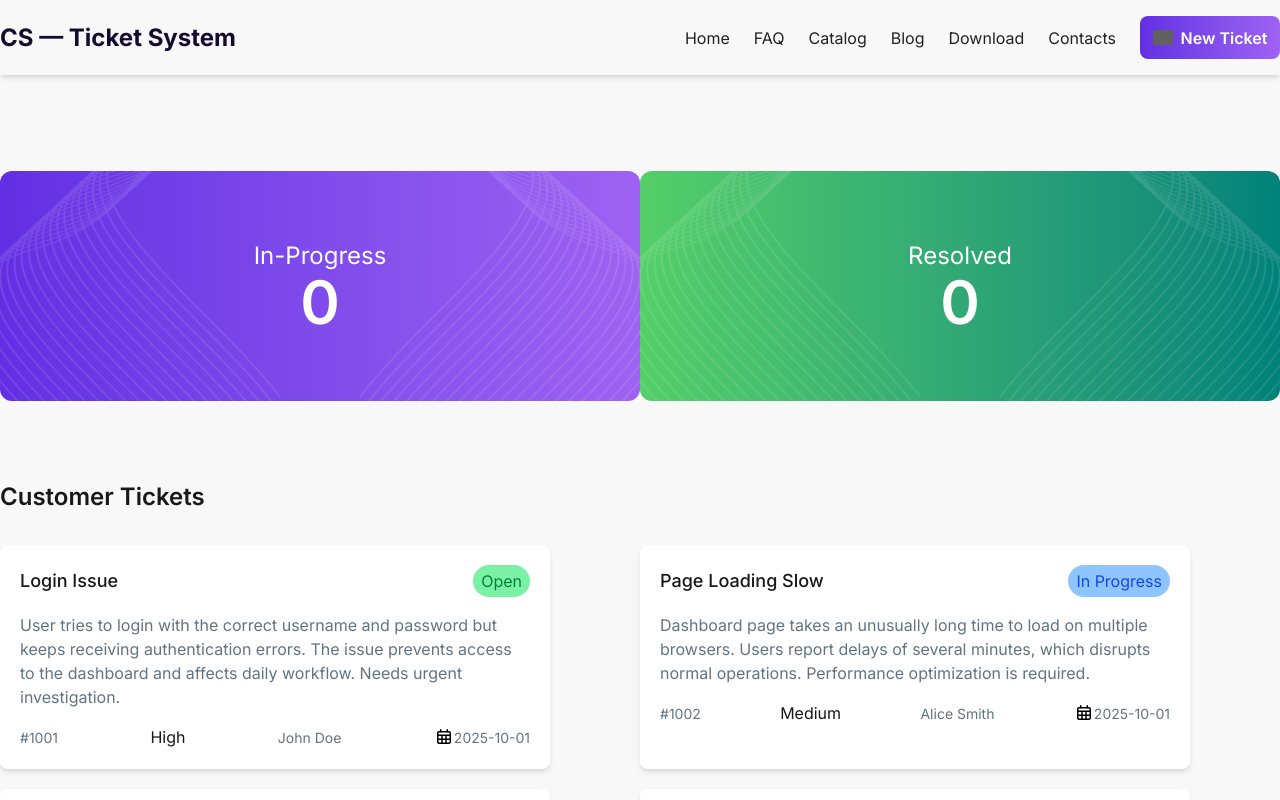
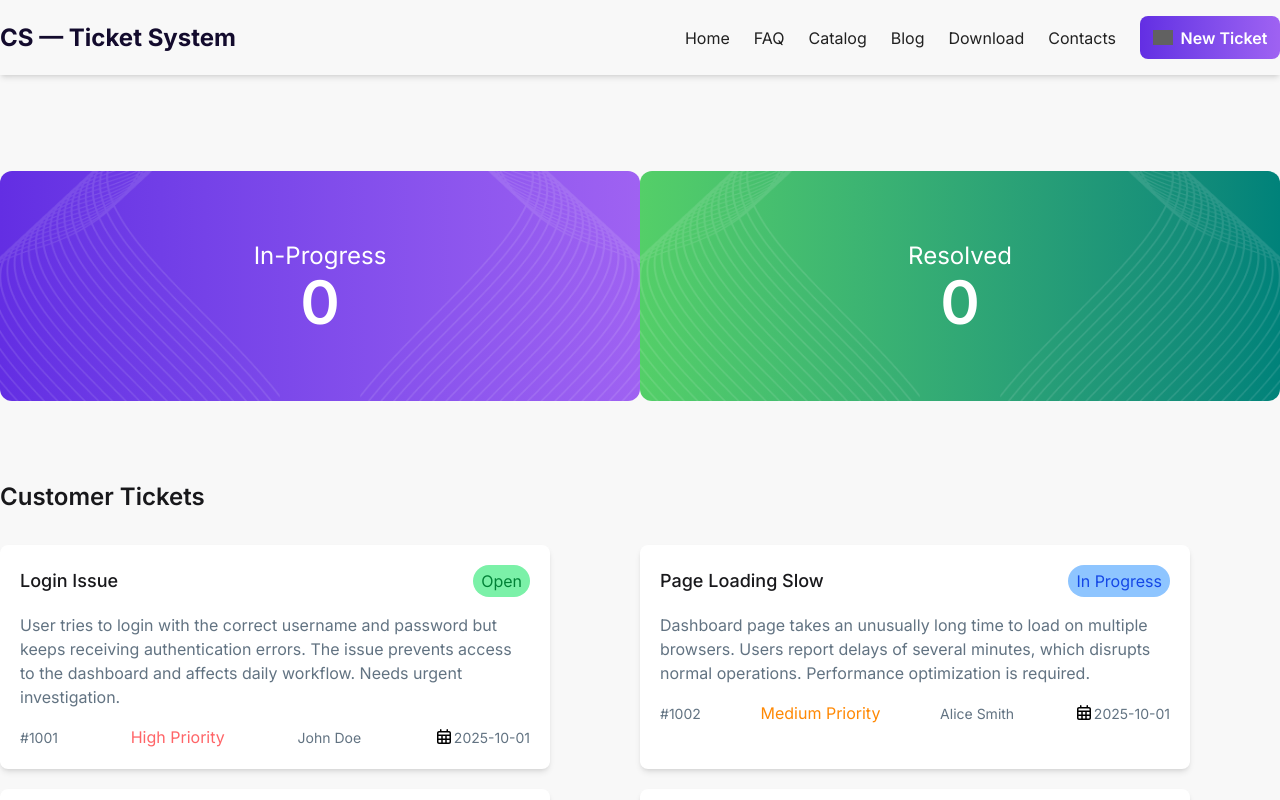
Before and after one commit to Afnan-Afrid-Jamal/Assignment_7, a React (Vite) app: page / in a window 1280 px wide. Shown: the top 800 px of the page. Built offline with nearby package versions, Linux system fonts and the light colour scheme; grey boxes are pictures that could not be loaded.

Commit message:
conditionally priority color added

```diff
--- a/public/tickets.json
+++ b/public/tickets.json
@@ -22,7 +22,7 @@
     "title": "Password Reset",
     "description": "Users request password resets but never receive the reset emails. Spam folders have been checked. This issue affects multiple users and prevents account recovery. Immediate fix needed.",
     "customer": "Bob Johnson",
-    "priority": "High",
+    "priority": "Low",
     "status": "In Progress",
     "createdAt": "2025-10-01"
   },
@@ -40,7 +40,7 @@
     "title": "Error 500 on Checkout",
     "description": "When users attempt to checkout items in the cart, the server intermittently returns a 500 Internal Server Error. This prevents order completion and affects sales. Urgent backend fix required.",
     "customer": "Michael Brown",
-    "priority": "Critical",
+    "priority": "High",
     "status": "Open",
     "createdAt": "2025-10-01"
   },
@@ -58,7 +58,7 @@
     "title": "Incorrect Pricing",
     "description": "Several product pages are displaying incorrect prices, different from the prices set in the backend system. This could cause confusion for customers and potential revenue loss.",
     "customer": "William Martinez",
-    "priority": "High",
+    "priority": "Low",
     "status": "Open",
     "createdAt": "2025-10-01"
   },
@@ -85,7 +85,7 @@
     "title": "App Crash on Android",
     "description": "Android users report that opening the settings page in the mobile app causes immediate crashes. Users cannot change preferences or access settings. Requires urgent debugging and patch.",
     "customer": "Isabella Thomas",
-    "priority": "Critical",
+    "priority": "Low",
     "status": "Open",
     "createdAt": "2025-10-01"
   },
--- a/src/assets/Components/TicketCard.jsx
+++ b/src/assets/Components/TicketCard.jsx
@@ -6,14 +6,25 @@ const TicketCard = ({ eachTicketData }) => {
         <div className='flex flex-col w-[550px] mb-5 shadow-md p-5 bg-white rounded-lg'>
             <div className='flex justify-between items-center'>
                 <h2 className='text-lg font-medium'>{eachTicketData.title}</h2>
-                <p className={`${eachTicketData.status==='Open'?'text-green-700 bg-green-300': 'text-blue-700 bg-blue-300'} px-2 py-1 rounded-2xl`}>{eachTicketData.status}</p>
+                <p className={`${eachTicketData.status === 'Open' ? 'text-green-700 bg-green-300' : 'text-blue-700 bg-blue-300'} px-2 py-1 rounded-2xl`}>{eachTicketData.status}</p>
             </div>
             <p className='text-[#627382] py-4'>{eachTicketData.description}</p>
             <div className='flex justify-between items-center'>
                 <h3 className='text-[#627382] text-[14px]'>#{eachTicketData.id}</h3>
-                <p>{eachTicketData.priority}</p>
+                <p className={`${eachTicketData.priority === 'High'
+                    ? 'text-red-400'
+                    : eachTicketData.priority === 'Medium'
+                        ? 'text-orange-400'
+                        : eachTicketData.priority === 'Low'
+                            ? 'text-green-400'
+                            : 'text-gray-400'
+                    }`}>
+                    {eachTicketData.priority} Priority
+                </p>
+
+
                 <p className='text-[#627382] text-[14px]'>{eachTicketData.customer}</p>
-                <p className='text-[#627382] text-[14px] flex items-center'><img src={CalendarIcon} alt="" className='w-5'/> {eachTicketData.createdAt}</p>
+                <p className='text-[#627382] text-[14px] flex items-center'><img src={CalendarIcon} alt="" className='w-5' /> {eachTicketData.createdAt}</p>
             </div>
         </div>
     );
```
